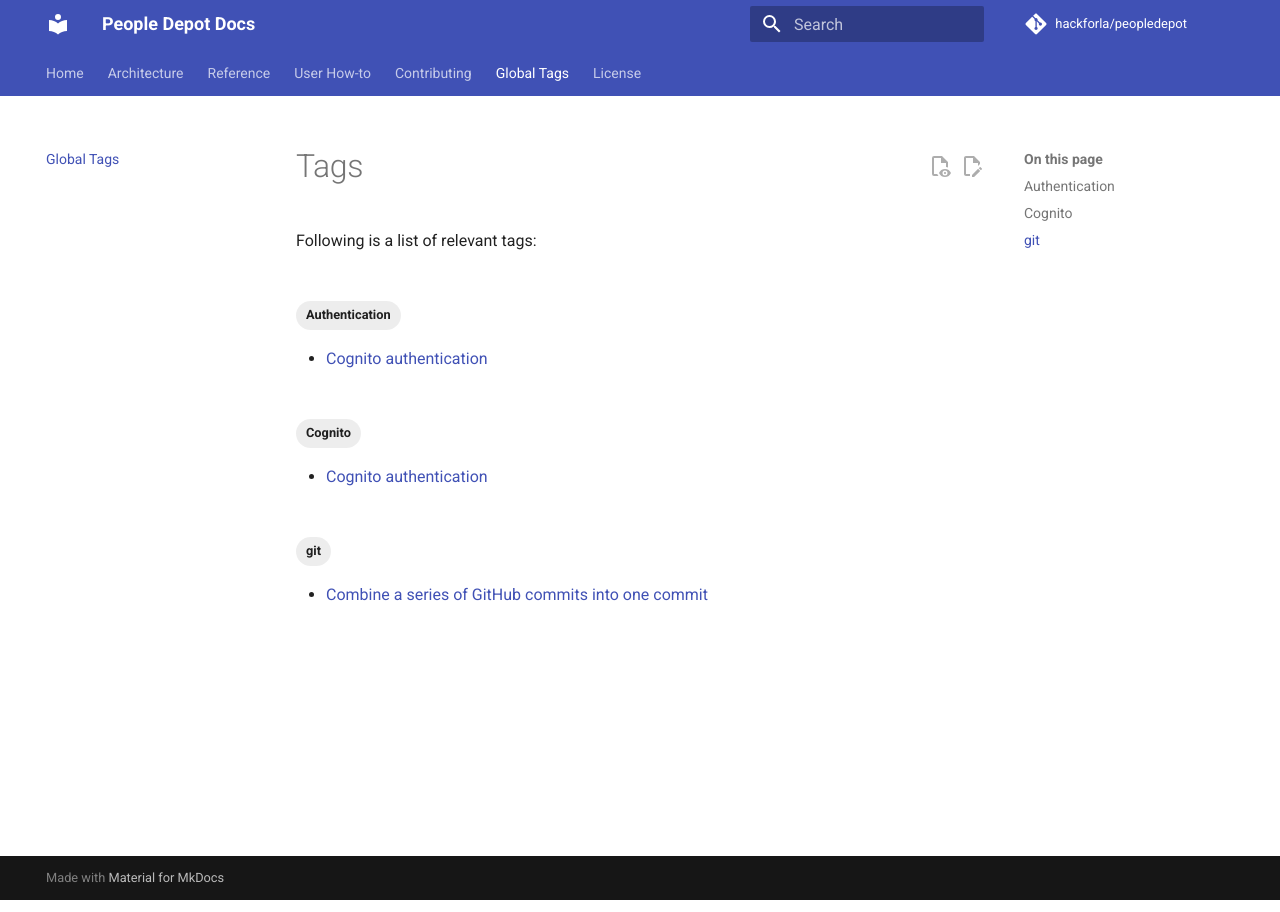
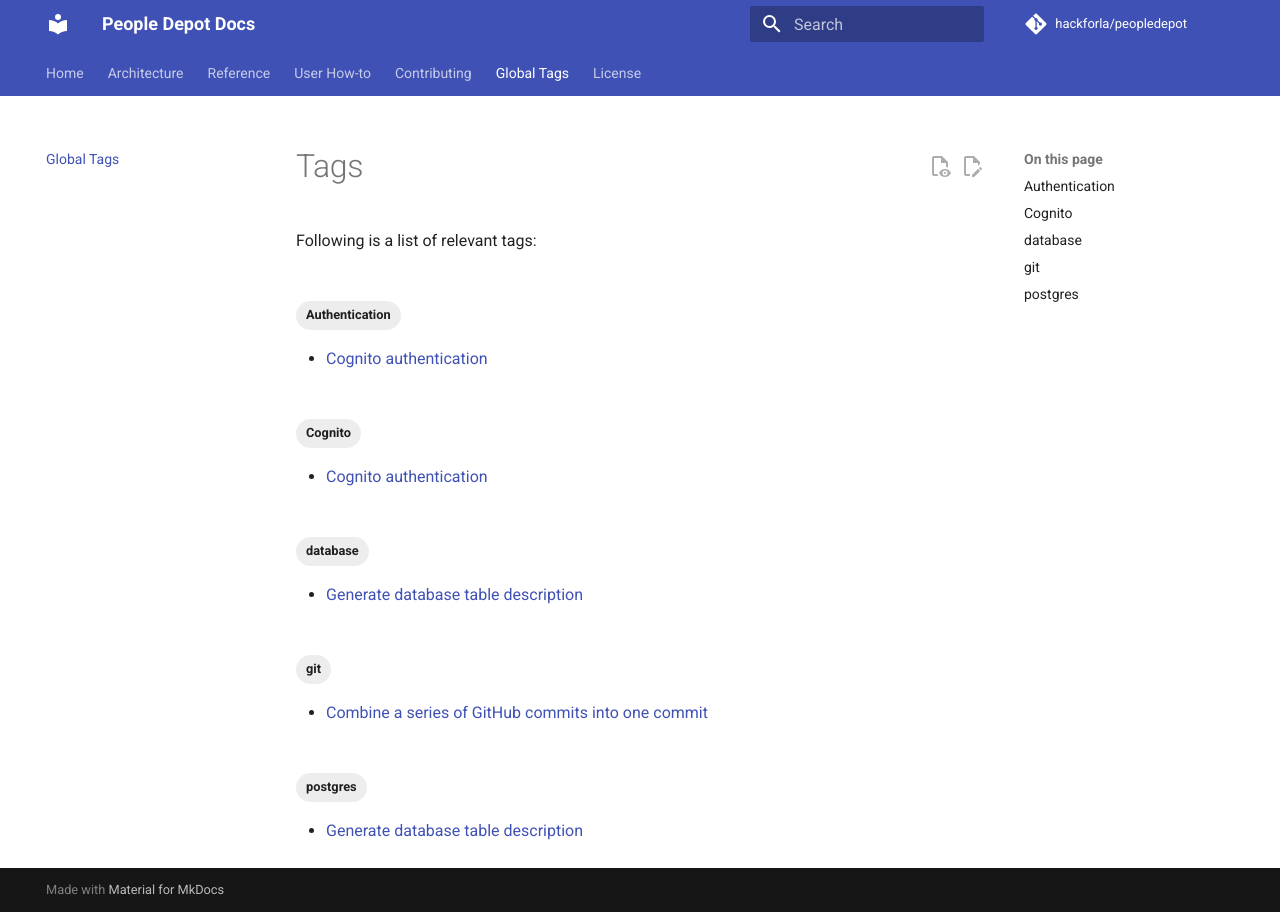
Before and after one commit to hackforla/peopledepot, an MkDocs documentation site: the page built from docs/tags.md, in a window 1280 px wide. Built offline with MkDocs 1.6.1 and Material for MkDocs 9.7.7, drawn with Linux system fonts in a browser that asks for light colours; comment, search, counter and statistics services are not loaded; some of the changed lines change nothing that is shown.

Commit message:
docs: add howto generate db table description

````diff
--- /dev/null
+++ b/docs/contributing/howto/generate-db-table-description.md
@@ -0,0 +1,63 @@
+---
+tags:
+  - database
+  - postgres
+---
+
+# Generate database table description
+
+!!! note
+
+    This guide works only for the postgres database running locally in a Docker container.
+
+#### Short way (single command)
+
+!!! note "(Optional) Get all table names"
+
+    This is helpful for getting a list of table names to use in the next command.
+
+    ```bash
+    ./scripts/db.sh -c "\dt"
+    ```
+
+1. Get table description
+
+    This command prints the table description to the terminal.
+
+    ```bash
+    ./scripts/db.sh -c "\d <table_name>"
+    ```
+
+    Example table name: `core_user`
+
+    ```bash
+    ./scripts/db.sh -c "\d core_user"
+    ```
+
+#### Long way (interactive)
+
+1. Enter the database shell in the docker container (\\q to exit)
+
+    ```
+    ./scripts/db.sh
+    ```
+
+1. Get list of tables
+
+    ```
+    \dt
+    ```
+
+1. Get table description
+
+    ```
+    \d <table_name>
+    ```
+
+## When to use this
+
+- It's useful to generate the latest table description in text format for verification after making updates to a table.
+
+## Who should use this
+
+- Developers
--- a/mkdocs.yml
+++ b/mkdocs.yml
@@ -28,6 +28,8 @@ plugins:
         - Cognito
         - Authentication
         - Onboarding
+        - database
+        - postgres
 
 markdown_extensions:
   - abbr
````
